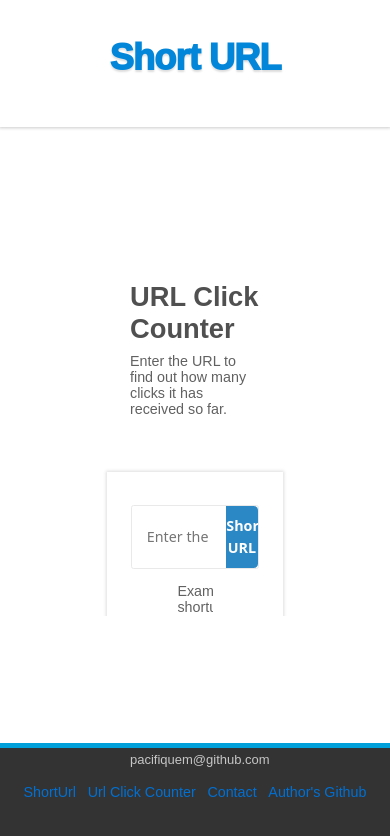
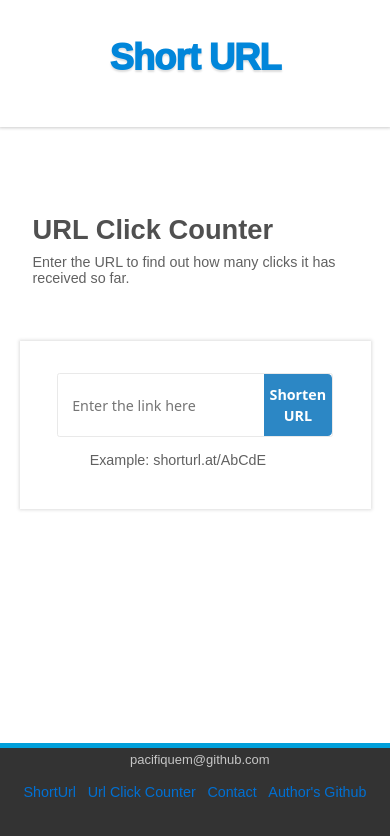
Before and after one commit to pacifiquem/url_shortner, a React (Create React App) app in the folder client/: page /urlcounter in a window 390 px wide. Shown: the top 836 px of the page. Built offline with nearby package versions, Linux system fonts and the light colour scheme.

Commit message:
clickcounter page reponsiveness added

```diff
--- a/client/src/assets/styles/style.css
+++ b/client/src/assets/styles/style.css
@@ -527,11 +527,18 @@ body {
         margin-left: 1.5em;
     }
 
+    .clickCounterContainer {
+        width: 70vw;
+    }
 }
 
 @media screen and (max-width: 800px) {
     .footer-flex{
         width: 85%;
+    }
+
+    .clickCounterContainer {
+        width: 80vw;
     }
 }
 
@@ -546,6 +553,10 @@ body {
 
     .icons {
         margin-left: 1.5em;
+    }
+
+    .clickCounterContainer {
+        width: 86vw;
     }
 }
 
@@ -569,6 +580,11 @@ body {
 
     .icons {
         margin-left: 1.4em;
+    }
+
+    .clickCounterContainer {
+        margin-top: 0 !important;
+        width: 90vw !important;
     }
 }
 
@@ -621,4 +637,15 @@ body {
         margin-top: 0;
     }
 
+    .clickCounterContainer {
+        width: 100vw !important;
+    }
+
 }
+
+
+@media screen and (max-width: 1070px) {
+    .clickCounterContainer {
+        width: 60vw;
+    }
+}
```
